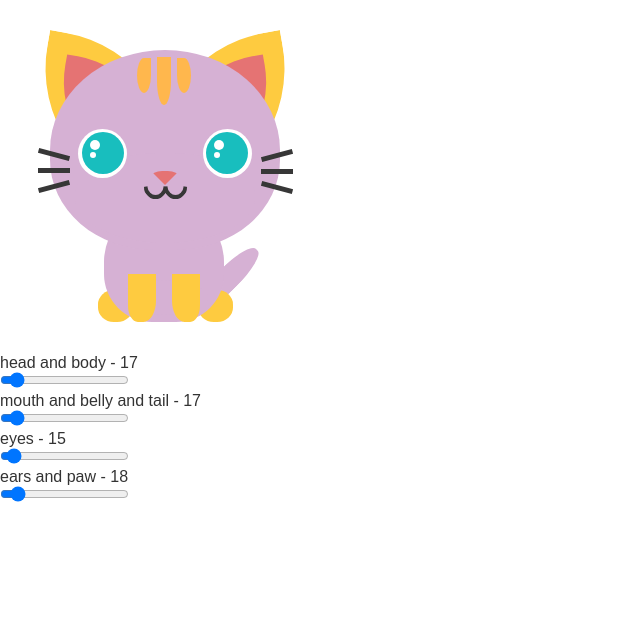
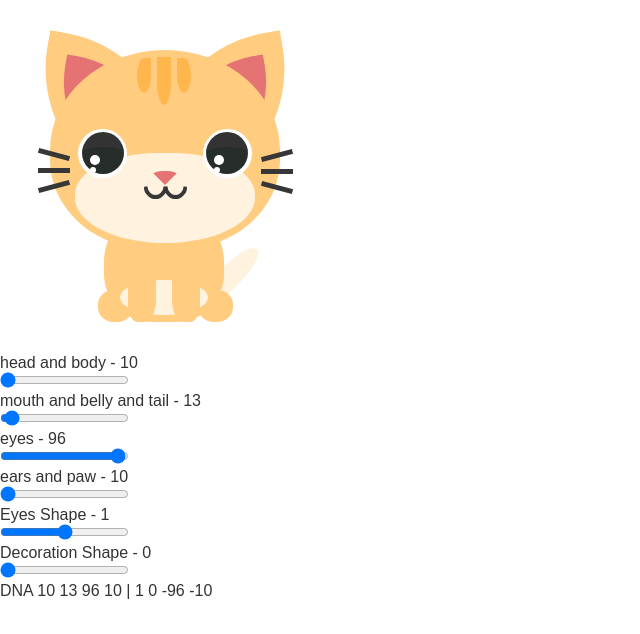
Before and after one commit to MohamedElmdary/crypto-kitties, an Angular app in the folder ui/: page / in a window 1280 px wide. Shown: the top 634 px of the page, without its empty margins (0-640 px from the left). Built offline with nearby package versions, Linux system fonts and the light colour scheme.

Commit message:
Added some shape variation

```diff
--- a/ui/src/app/app.component.html
+++ b/ui/src/app/app.component.html
@@ -4,13 +4,15 @@
     [mouth]="mouth.value"
     [eye]="eye.value"
     [ear]="ear.value"
+    [eyeShape]="eyeShape.value"
+    [decorationShape]="decorationShape.value"
   ></app-cat>
 </div>
 
 <br />
 <br />
 <br />
-<form [formGroup]="colors">
+<form [formGroup]="catForm">
   <div>
     <p>head and body - {{ body.value }}</p>
     <input type="range" min="10" max="98" formControlName="body" />
@@ -30,4 +32,27 @@
     <p>ears and paw - {{ ear.value }}</p>
     <input type="range" min="10" max="98" formControlName="ear" />
   </div>
+
+  <div>
+    <p>Eyes Shape - {{ eyeShape.value }}</p>
+    <input type="range" min="0" max="2" formControlName="eyeShape" />
+  </div>
+
+  <div>
+    <p>Decoration Shape - {{ decorationShape.value }}</p>
+    <input type="range" min="0" max="3" formControlName="decorationShape" />
+  </div>
 </form>
+
+<div>
+  <span>DNA </span>
+  <span>{{ body.value }} </span>
+  <span>{{ mouth.value }} </span>
+  <span>{{ eye.value }} </span>
+  <span>{{ ear.value }} </span>
+  <span> | </span>
+  <span>{{ eyeShape.value }} </span>
+  <span>{{ decorationShape.value }} </span>
+  <span>-{{ eye.value }} </span>
+  <span>-{{ ear.value }} </span>
+</div>
--- a/ui/src/app/app.component.ts
+++ b/ui/src/app/app.component.ts
@@ -1,33 +1,44 @@
-import { Component } from '@angular/core';
+import { ChangeDetectionStrategy, Component } from '@angular/core';
 import { FormBuilder, FormControl } from '@angular/forms';
 
 @Component({
   selector: 'app-root',
   templateUrl: './app.component.html',
-  styleUrls: ['./app.component.scss']
+  styleUrls: ['./app.component.scss'],
+  changeDetection: ChangeDetectionStrategy.OnPush
 })
 export class AppComponent {
-  public colors = this.fb.group({
-    body: [17],
-    mouth: [17],
-    ear: [18],
-    eye: [15]
+  public catForm = this.fb.group({
+    body: [10],
+    mouth: [13],
+    eye: [96],
+    ear: [10],
+    eyeShape: [1],
+    decorationShape: [0]
   });
 
   get body(): FormControl {
-    return this.colors.get('body') as FormControl;
+    return this.catForm.get('body') as FormControl;
   }
 
   get mouth(): FormControl {
-    return this.colors.get('mouth') as FormControl;
+    return this.catForm.get('mouth') as FormControl;
   }
 
   get ear(): FormControl {
-    return this.colors.get('ear') as FormControl;
+    return this.catForm.get('ear') as FormControl;
   }
 
   get eye(): FormControl {
-    return this.colors.get('eye') as FormControl;
+    return this.catForm.get('eye') as FormControl;
+  }
+
+  get eyeShape(): FormControl {
+    return this.catForm.get('eyeShape') as FormControl;
+  }
+
+  get decorationShape(): FormControl {
+    return this.catForm.get('decorationShape') as FormControl;
   }
 
   constructor(private fb: FormBuilder) {}
--- a/ui/src/app/cat/cat.component.html
+++ b/ui/src/app/cat/cat.component.html
@@ -17,16 +17,24 @@
   </div>
 
   <div id="head" class="cat__head" [ngStyle]="{ backgroundColor: bodyAndHead }">
-    <div id="midDot" class="cat__head-dots">
-      <div id="leftDot" class="cat__head-dots_first"></div>
-      <div id="rightDot" class="cat__head-dots_second"></div>
+    <div id="midDot" class="cat__head-dots" *ngIf="decorationStyle as style">
+      <div
+        id="leftDot"
+        class="cat__head-dots_first"
+        [ngStyle]="style.left"
+      ></div>
+      <div
+        id="rightDot"
+        class="cat__head-dots_second"
+        [ngStyle]="style.right"
+      ></div>
     </div>
     <div class="cat__eye">
       <div class="cat__eye--left">
-        <span class="pupil-left" [ngStyle]="{ backgroundColor: eyes }"></span>
+        <span class="pupil-left" [ngStyle]="eyeStyle"></span>
       </div>
       <div class="cat__eye--right">
-        <span class="pupil-right" [ngStyle]="{ backgroundColor: eyes }"></span>
+        <span class="pupil-right" [ngStyle]="eyeStyle"></span>
       </div>
     </div>
     <div class="cat__nose"></div>
--- a/ui/src/app/cat/cat.component.ts
+++ b/ui/src/app/cat/cat.component.ts
@@ -1,10 +1,11 @@
-import { Component, Input } from '@angular/core';
+import { ChangeDetectionStrategy, Component, Input } from '@angular/core';
 import { colors } from '../colors';
 
 @Component({
   selector: 'app-cat',
   templateUrl: './cat.component.html',
-  styleUrls: ['./cat.component.scss']
+  styleUrls: ['./cat.component.scss'],
+  changeDetection: ChangeDetectionStrategy.OnPush
 })
 export class CatComponent {
 
@@ -26,9 +27,58 @@ export class CatComponent {
     this.earAndPaw = '#' + colors[key];
   }
 
-  eyes?: string;
-  @Input()
-  set eye(key: keyof typeof colors) {
-    this.eyes = '#' + colors[key];
+  @Input() eye!: keyof typeof colors;
+  @Input() eyeShape!: number;
+  get eyeStyle() {
+    let border: any;
+
+    switch (this.eyeShape) {
+      case 1:
+        border = {borderTop: '15px solid #333'};
+        break;
+
+      case 2:
+        border = {borderBottom: '15px solid #333'};
+        break;
+
+      default:
+        border = {};
+    }
+
+    return {
+      backgroundColor: this.eye ? '#' + colors[this.eye] : undefined,
+      ...border
+    }
+  }
+
+  @Input() decorationShape!: number;
+  get decorationStyle() {
+    let style: any;
+
+    switch (this.decorationShape) {
+      case 1:
+        const s = {display: 'none'};
+        style = {left: s, right: s};
+        break;
+
+      case 2:
+        style = {
+          left: { transform: 'rotate(20deg)' },
+          right: { transform: 'rotate(-20deg) '}
+        };
+        break;
+
+      case 3:
+        style = {
+          left: { transform: 'rotate(-20deg)' },
+          right: { transform: 'rotate(20deg) '}
+        };
+        break;
+
+      default:
+        style = {};
+    }
+
+    return style;
   }
 }
```
